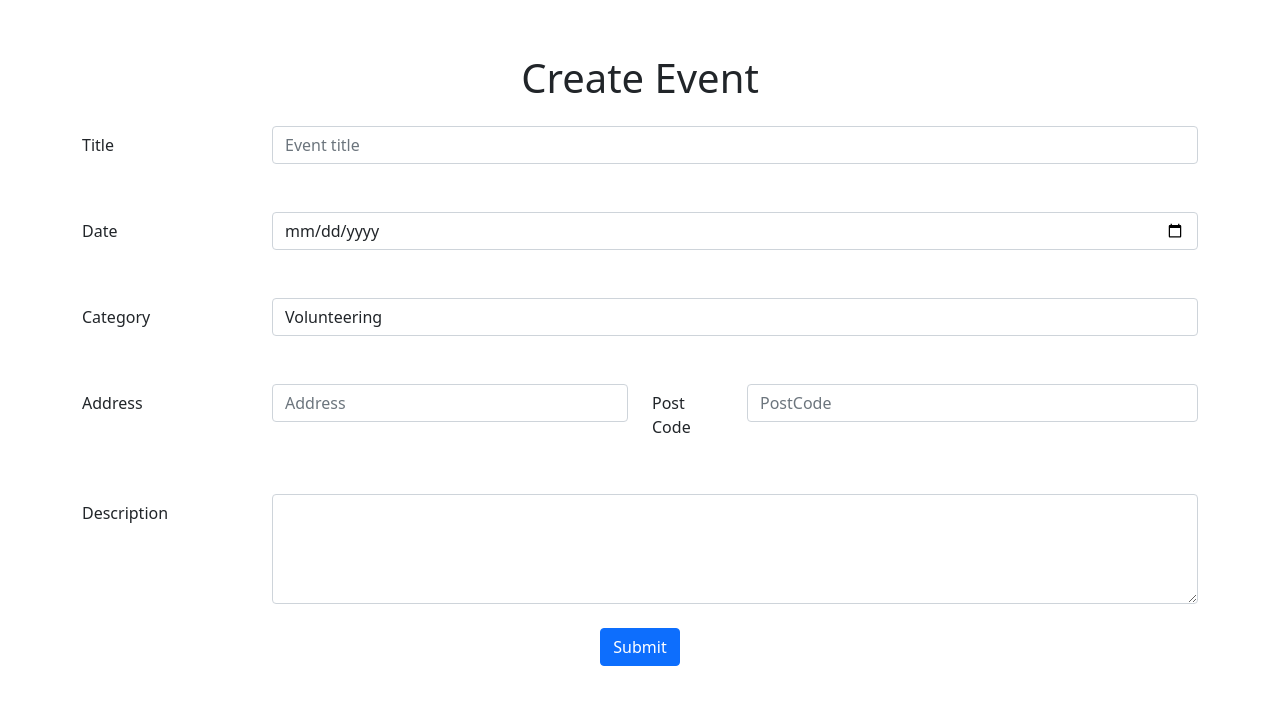
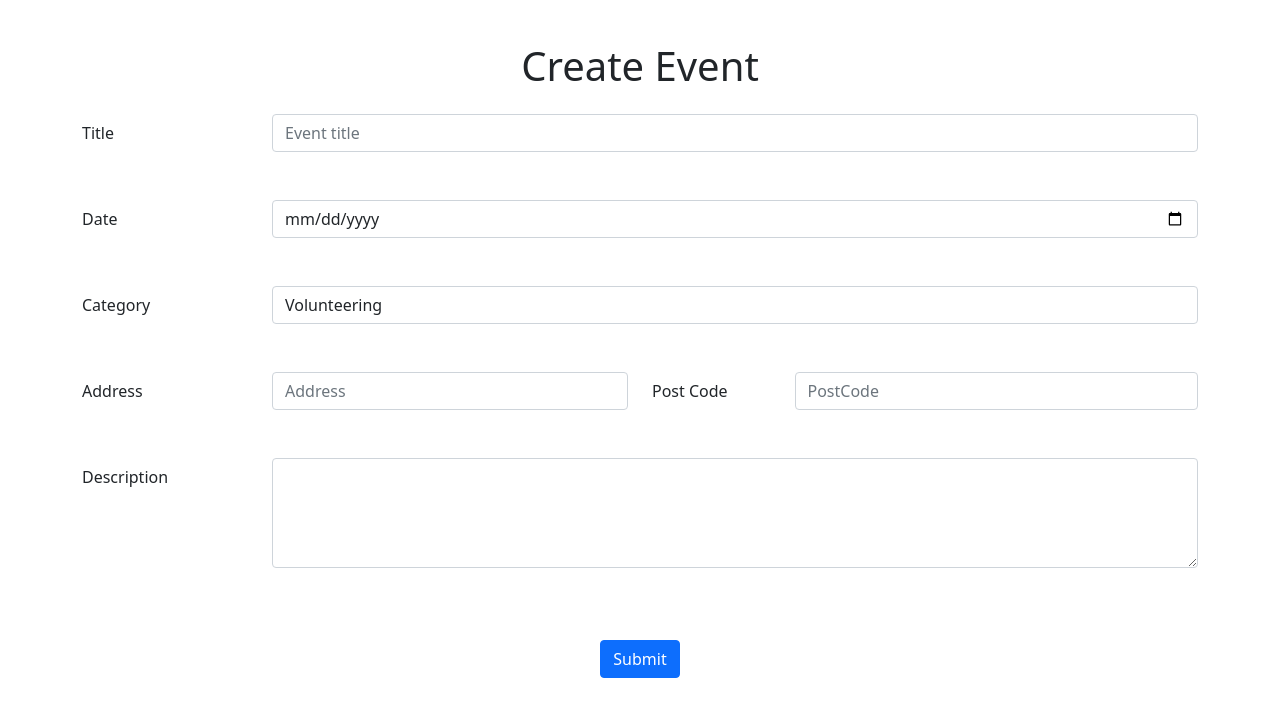
Before and after one commit to hbar0009/legendary-macathon-team, a Next.js app: page /CreateEvent in a window 1280 px wide. Shown: the top 716 px of the page. Built offline with nearby package versions, Linux system fonts and the light colour scheme.

Commit message:
validation

```diff
--- a/pages/CreateEvent.tsx
+++ b/pages/CreateEvent.tsx
@@ -21,6 +21,7 @@ function CreateEventForm() {
   const [category, setCategory] = useState("");
   const [address, setAddress] = useState("");
   const [postcode, setPostCode] = useState("");
+  const [validated, setValidated] = useState(false);
 
   const handleSubmit = (event: React.FormEvent<HTMLFormElement>) => {
     const form = event.currentTarget;
@@ -28,11 +29,17 @@ function CreateEventForm() {
       event.preventDefault();
       event.stopPropagation();
     }
+    setValidated(true);
   };
   return (
     <Container className={styles.main}>
       <h1 className="mx-auto mb-4">Create Event</h1>
-      <Form noValidate onSubmit={handleSubmit} className="d-grid gap-5">
+      <Form
+        noValidate
+        validated={validated}
+        onSubmit={handleSubmit}
+        className="d-grid gap-5"
+      >
         <Form.Group as={Row}>
           <Form.Label column sm={2}>
             Title
@@ -56,6 +63,7 @@ function CreateEventForm() {
           </Form.Label>
           <Col>
             <Form.Control
+            required
               type="date"
               value={date}
               onChange={(event) => setDate(event.target.value)}
@@ -69,6 +77,7 @@ function CreateEventForm() {
           </Form.Label>
           <Col>
             <Form.Control
+            required
               as="select"
               value={category}
               onChange={(event) => setCategory(event.target.value)}
@@ -85,8 +94,9 @@ function CreateEventForm() {
               <Form.Label column sm={4}>
                 Address
               </Form.Label>
-              <Col>
+              <Col sm={8}>
                 <Form.Control
+                required
                   type="text"
                   placeholder="Address"
                   name="city"
@@ -94,24 +104,29 @@ function CreateEventForm() {
                   onChange={(event) => setAddress(event.target.value)}
                 />
 
-                <Form.Control.Feedback type="invalid"></Form.Control.Feedback>
+                <Form.Control.Feedback type="invalid">
+                  Address required
+                </Form.Control.Feedback>
               </Col>
             </Form.Group>
           </Col>
           <Col>
             <Form.Group as={Row}>
-              <Form.Label column sm={2}>
+              <Form.Label column sm={3}>
                 Post Code
               </Form.Label>
               <Col>
                 <Form.Control
+                required
                   type="text"
                   placeholder="PostCode"
                   value={postcode}
                   onChange={(event) => setPostCode(event.target.value)}
                 />
 
-                <Form.Control.Feedback type="invalid"></Form.Control.Feedback>
+                <Form.Control.Feedback type="invalid">
+                  Required
+                </Form.Control.Feedback>
               </Col>
             </Form.Group>
           </Col>
@@ -123,17 +138,18 @@ function CreateEventForm() {
           </Form.Label>
           <Col>
             <Form.Control
+            required
               as="textarea"
-              value = {description}
+              value={description}
               rows={4}
               onChange={(event) => setDescription(event.target.value)}
             />
           </Col>
         </Form.Group>
+        <Button className="mx-auto mt-4" type="submit">
+          Submit
+        </Button>
       </Form>
-      <Button className="mx-auto mt-4" type="submit">
-        Submit
-      </Button>
     </Container>
   );
 }
```
